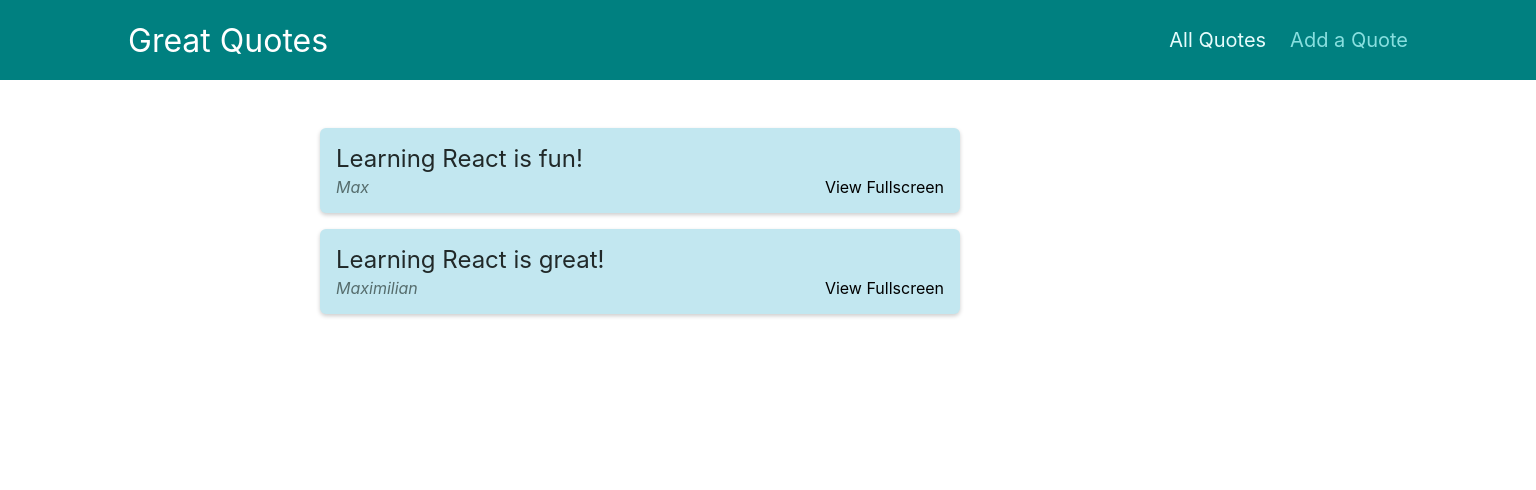
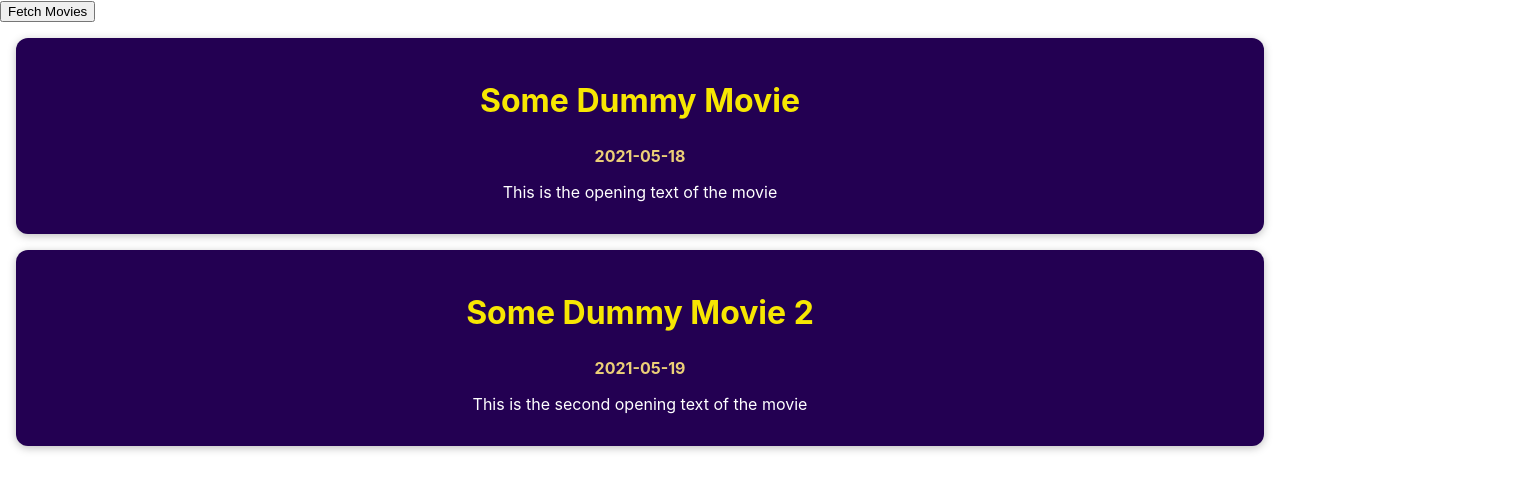
Before and after one commit to prabhat2505/MyReactApp, a React (Create React App) app: page / in a window 1280 px wide. Before the commit this address led to /quotes. Shown: the top 490 px of the page, 1536 px wide, since content can reach past the window. Built offline with nearby package versions, Linux system fonts and the light colour scheme.

Commit message:
Fetching using dummu data

```diff
--- a/src/App.js
+++ b/src/App.js
@@ -1,68 +1,33 @@
-import logo from './logo.svg';
+import React from 'react';
+
+import MoviesList from './components/MoviesList';
 import './App.css';
-// import BasicForm from './Forms/BasicForm';
-// import ExampleHook1 from './Forms/ExampleHook1';
-// import ExampleUseRef1 from './Forms/ExampleUseRef1';
-// import ExampleUseRef2 from './Forms/ExampleUseRef2';
-// import Calculator from './Forms/Calculator';
-// import Datafetch1 from './Forms/Datafetch1';
-// import ExampleUseReducer1 from './Forms/ExampleUseReducer1';
-// import ArrayMap from './Forms/ArrayMap';
-// import GetDataInSateMap from './Forms/GetaDataInSateMap';
-// import HorizontalLinearStepper from './Forms/HorizontalLinearStepper';
-// import Registartion from './Forms/Registartion';
-// import Stylesheet from './Forms/Stylesheet';
-// import Register from './Forms/RegisterClass';
-// import ActionLink from './Forms/ActionLink';
-// import EventExample1 from './Forms/EventExample1';
-// import FormValidation from './Forms/FormValidation';
-// import { ForwardRefParent } from './Forms/ForwardRefParent';
-// import Datafetch2 from './Forms/Datafetch2';
-// import BasicExample from './RouterBasic.js/BasicExample';
-
-import { Route, Switch, Redirect } from 'react-router-dom';
-import AllQuotes from './pages/AllQuotes';
-import QuoteDetail from './pages/QuoteDetail';
-import NewQuote from './pages/NewQuote';
-import Layout from './components/layout/Layout';
-// import Updatelist from './Forms/Updatelist';
-// import styled from 'styled-components';
-
-// import ReduxBasics from './Redux/ReduxBasics';
-// import Inline from './SyleType/inline';
-// import DynamicsClass from './SyleType/dynamics-class';
-// import CssWithProps from './SyleType/css-with-props';
-//import Getadata from './fetch/getdata';
-
-// const Flex = styled.div`
-//   display: flex;
-
-//   @media (max-width: 1006px) {
-//     flex-direction: column;
-//   }
-//   @media (max-height: 1006px) {
-//     flex-direction: column;
-//   }
-// `;
 
 function App() {
+  const dummyMovies = [
+    {
+      id: 1,
+      title: 'Some Dummy Movie',
+      openingText: 'This is the opening text of the movie',
+      releaseDate: '2021-05-18',
+    },
+    {
+      id: 2,
+      title: 'Some Dummy Movie 2',
+      openingText: 'This is the second opening text of the movie',
+      releaseDate: '2021-05-19',
+    },
+  ];
+
   return (
-    <Layout>
-    <Switch>
-      <Route path='/' exact>
-        <Redirect to='/quotes' />
-      </Route>
-      <Route path='/quotes' exact>
-        <AllQuotes />
-      </Route>
-      <Route path='/quotes/:quoteId'>
-        <QuoteDetail />
-      </Route>
-      <Route path='/new-quote'>
-        <NewQuote />
-      </Route>
-    </Switch>
-  </Layout>
+    <React.Fragment>
+      <section>
+        <button>Fetch Movies</button>
+      </section>
+      <section>
+        <MoviesList movies={dummyMovies} />
+      </section>
+    </React.Fragment>
   );
 }
 
--- /dev/null
+++ b/src/components/Movie.js
@@ -0,0 +1,15 @@
+import React from 'react';
+
+import classes from './Movie.module.css';
+
+const Movie = (props) => {
+  return (
+    <li className={classes.movie}>
+      <h2>{props.title}</h2>
+      <h3>{props.releaseDate}</h3>
+      <p>{props.openingText}</p>
+    </li>
+  );
+};
+
+export default Movie;
--- /dev/null
+++ b/src/components/Movie.module.css
@@ -0,0 +1,20 @@
+.movie {
+  margin: 1rem;
+  padding: 1rem;
+  background-color: #230052;
+  box-shadow: 0 2px 8px rgba(0, 0, 0, 0.26);
+  border-radius: 12px;
+  text-align: center;
+  color: white;
+}
+
+.movie h2 {
+  font-size: 2rem;
+  color: #f7e702;
+}
+
+.movie h3 {
+  color: #eccf77;
+  margin: 0;
+  font-size: 1rem;
+}
--- /dev/null
+++ b/src/components/MoviesList.js
@@ -0,0 +1,21 @@
+import React from 'react';
+
+import Movie from './Movie';
+import classes from './MoviesList.module.css';
+
+const MovieList = (props) => {
+  return (
+    <ul className={classes['movies-list']}>
+      {props.movies.map((movie) => (
+        <Movie
+          key={movie.id}
+          title={movie.title}
+          releaseDate={movie.releaseDate}
+          openingText={movie.openingText}
+        />
+      ))}
+    </ul>
+  );
+};
+
+export default MovieList;
--- /dev/null
+++ b/src/components/MoviesList.module.css
@@ -0,0 +1,5 @@
+.movies-list {
+  list-style: none;
+  margin: 0;
+  padding: 0;
+}
```
